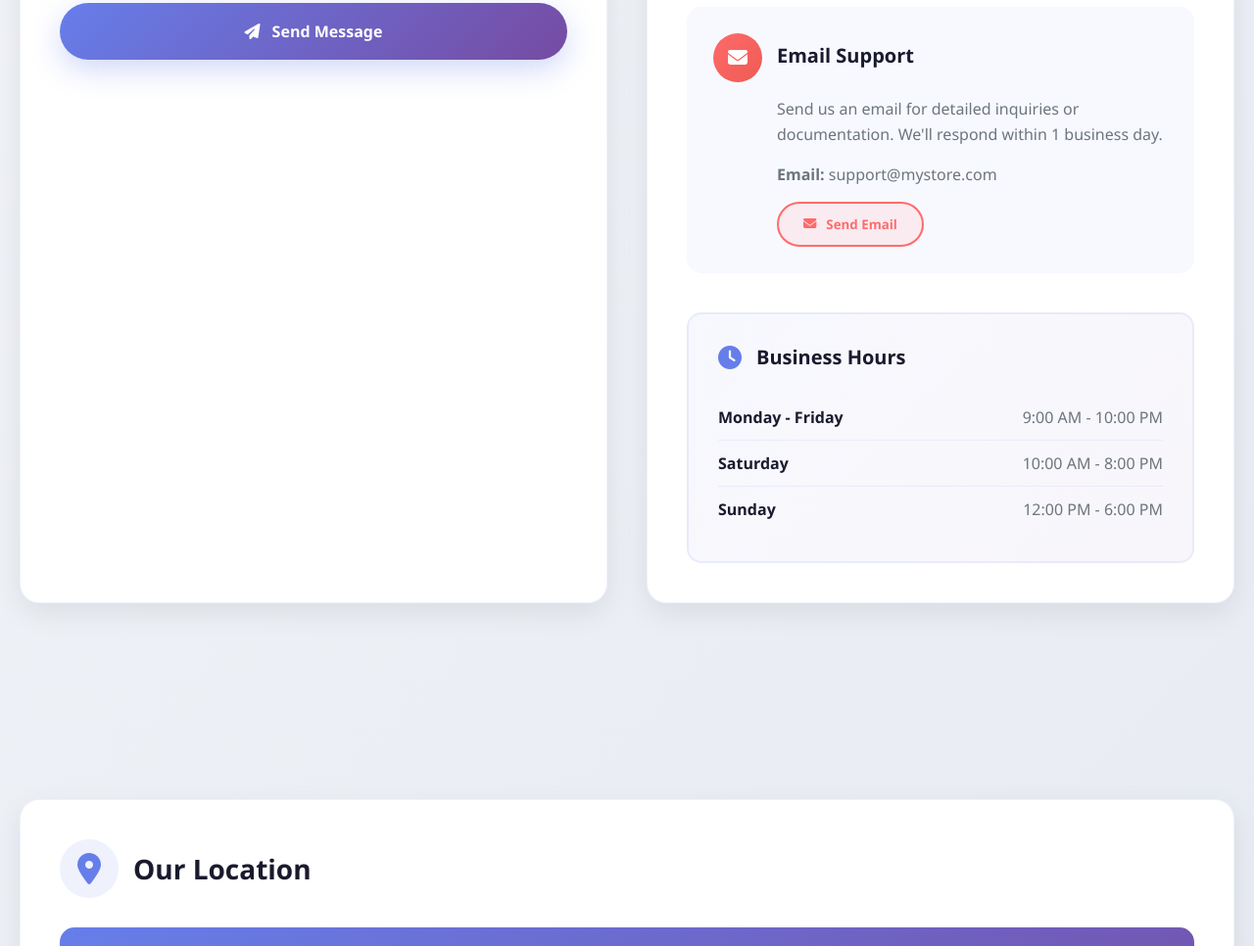
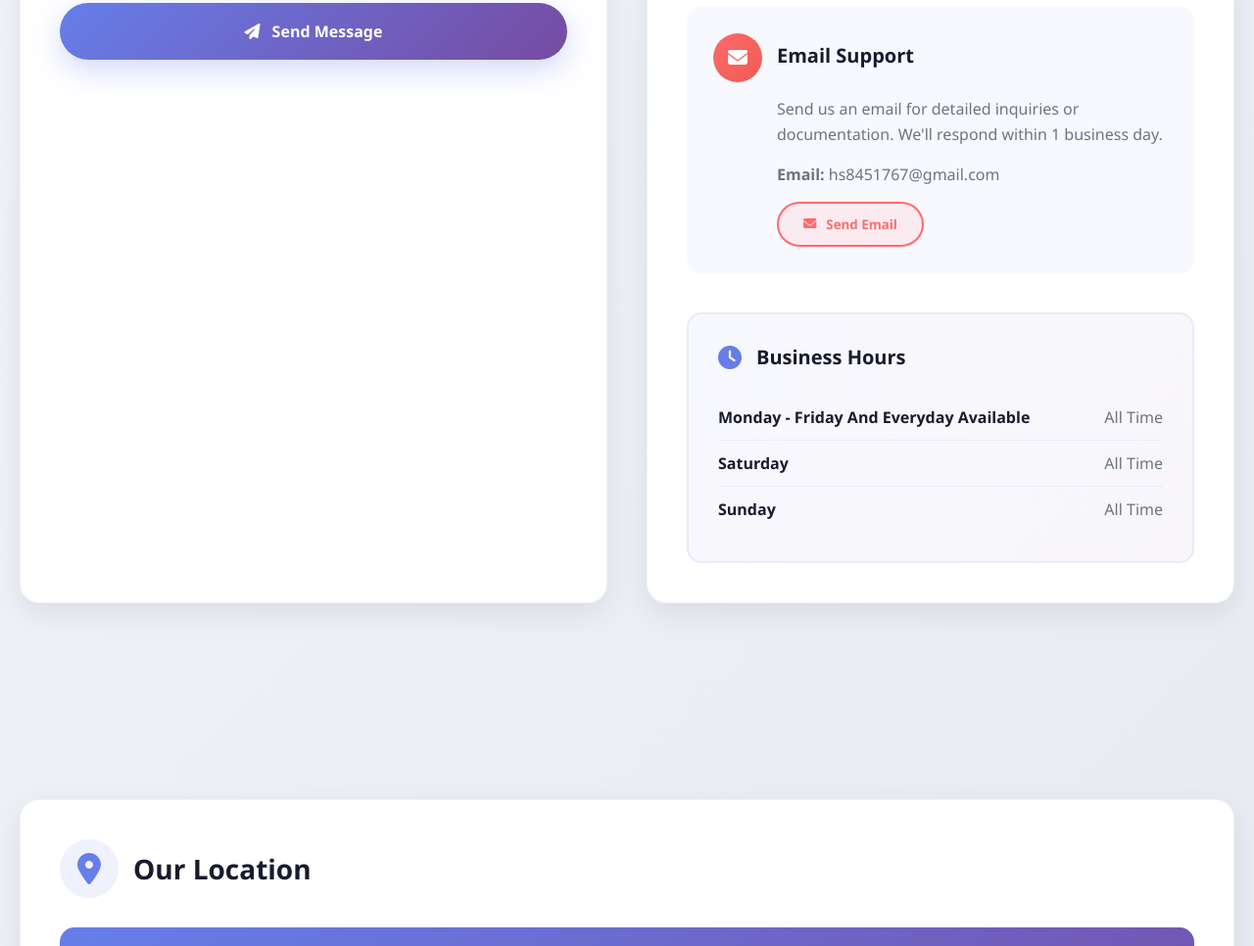
Before and after one commit to faizanchohanmuhammad-lab/HS-Mega-Mart, a plain HTML site: page contact.html in a window 1280 px wide. Shown: the part 1520-2486 px from the top of the page at 98% size. Drawn offline with Linux system fonts and the light colour scheme.

Commit message:
Update contact.html

```diff
--- a/contact.html
+++ b/contact.html
@@ -1111,7 +1111,7 @@
                             </div>
                             <div class="method-details">
                                 <p>Send us an email for detailed inquiries or documentation. We'll respond within 1 business day.</p>
-                                <p><strong>Email:</strong> support@mystore.com</p>
+                                <p><strong>Email:</strong> hs8451767@gmail.com</p>
                                 <button class="method-btn email" onclick="sendEmail()">
                                     <i class="fas fa-envelope"></i> Send Email
                                 </button>
@@ -1127,16 +1127,16 @@
                         </div>
                         <ul class="hours-list">
                             <li>
-                                <span class="day">Monday - Friday</span>
-                                <span>9:00 AM - 10:00 PM</span>
+                                <span class="day">Monday - Friday And Everyday Available</span>
+                                <span>All Time</span>
                             </li>
                             <li>
                                 <span class="day">Saturday</span>
-                                <span>10:00 AM - 8:00 PM</span>
+                                <span>All Time</span>
                             </li>
                             <li>
                                 <span class="day">Sunday</span>
-                                <span>12:00 PM - 6:00 PM</span>
+                                <span>All Time</span>
                             </li>
                         </ul>
                     </div>
```
